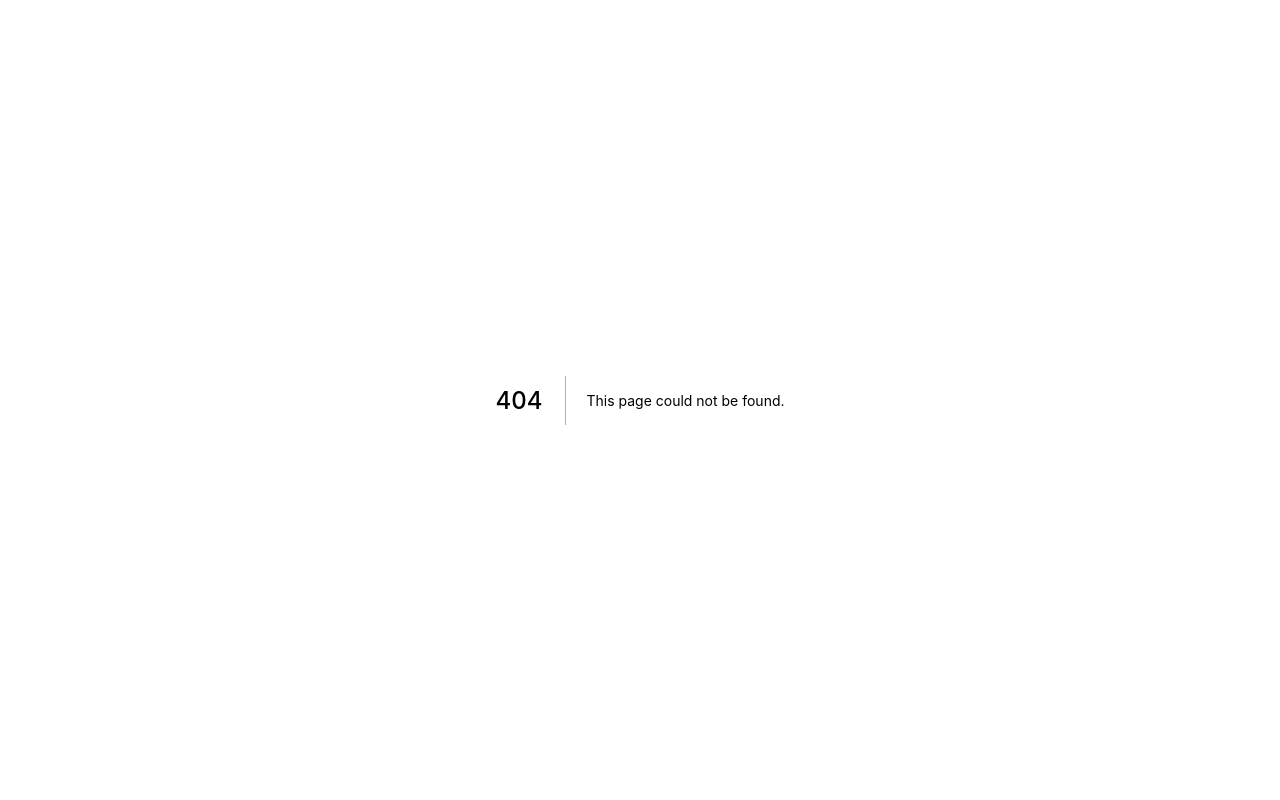
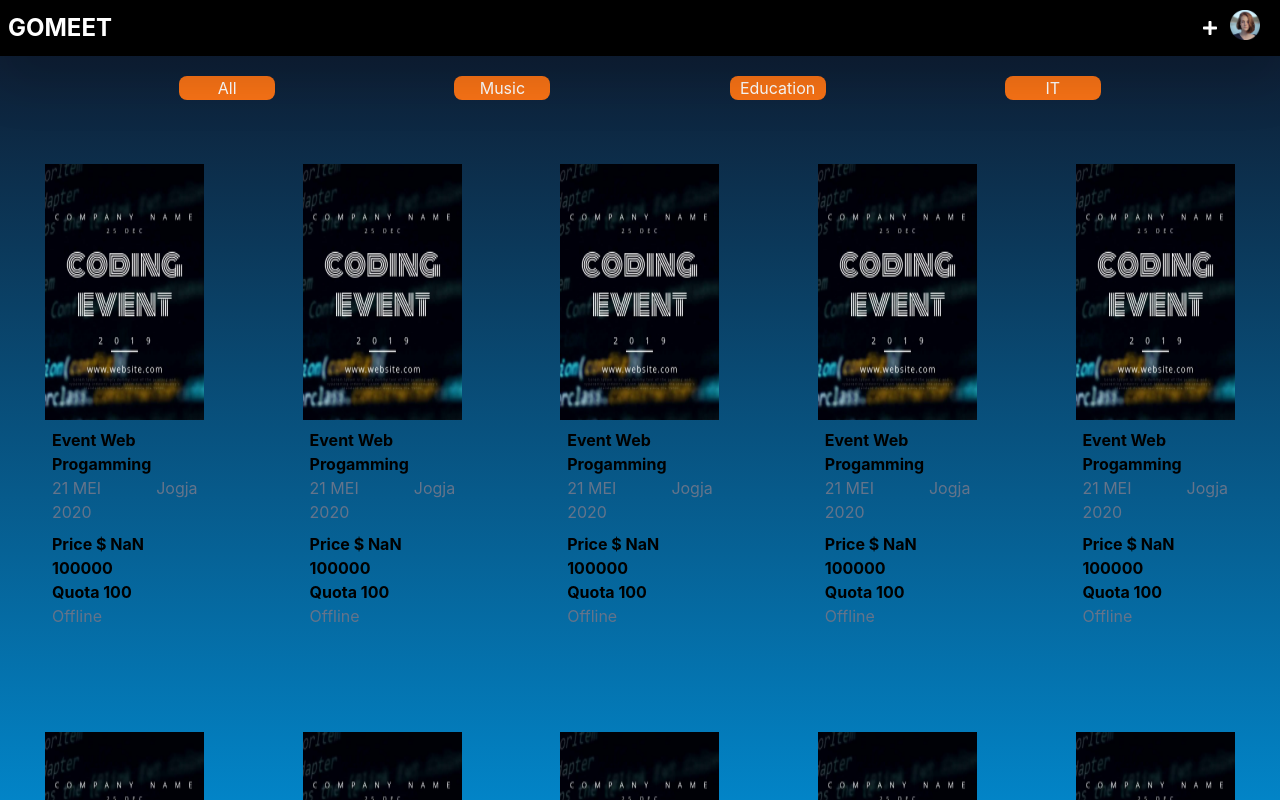
Before and after one commit to wulandaridewi69/Alta-F6-G4-Gomeet, a Next.js app: page /homepage in a window 1280 px wide. Before the commit this address had no page. Built offline with nearby package versions, Linux system fonts and the light colour scheme.

Commit message:
homepage-cards

```diff
--- a/components/Header.jsx
+++ b/components/Header.jsx
@@ -8,7 +8,7 @@ export default function Header() {
   const [token, setToken] = useState(true);
 
   return (
-    <nav className="sticky top-0 w-full px-2 py-2.5 bg-black flex justify-between drop-shadow-2xl">
+    <nav className="sticky top-0 w-full px-2 py-2.5 bg-black flex justify-between drop-shadow-2xl z-10">
       <div className="flex items-center font-bold text-2xl text-white">
         <Link id="to-homepage" href="/">
           GOMEET
--- a/components/Layout.jsx
+++ b/components/Layout.jsx
@@ -4,7 +4,7 @@ import Header from "./Header";
 
 export default function Layout(props) {
   return (
-    <div className="w-full h-screen flex flex-col overflow-auto bg-gradient-to-b from-slate-900 to-sky-600 ">
+    <div className="w-full h-screen flex flex-col overflow-auto bg-gradient-to-b from-slate-900 to-sky-600">
       <Header />
       {props.children}
       <Footer />
--- a/components/cards.jsx
+++ b/components/cards.jsx
@@ -1,50 +1,62 @@
-import React, { Component } from 'react'
-import Poster from '../assets/poster.png'
-import Image from 'next/image'
+import React, { Component } from "react";
+import Poster from "../assets/poster.png";
+import Image from "next/image";
 // import Date from '../components/date'
-
 
 export const CardEvenList = (props) => {
   return (
     <div>
-            <div>
-                <div className='h-64 flex justify-center cursor-pointer' onClick={() => props.goToDetail()}>
+      <div className="max-w-sm border-gray-200 p-11">
+        <div
+          className="h-64 flex justify-center cursor-pointer"
+          onClick={() => props.goToDetail()}
+        >
           <Image src={Poster} className="h-full" alt="" />
         </div>
-                <div className='p-2 pb-0'>
-                    <div className='font-bold'>
-                        {props.title}
+        <div className="flex justify-center">
+          <div className="p-2 pb-0">
+            <div className="font-bold">{props.title} Event Web Progamming</div>
+            <div className="flex">
+              <div className="text-slate-500 mb-2 mr-3">
+                {props.Date} 21 MEI 2020
               </div>
-                    <div className='text-slate-500 mb-2'>
-                        {props.Date}
+              <div className="text-slate-500 mb-2">{props.location} Jogja</div>
             </div>
-                    <div className='text-slate-500 mb-2'>
-                        {props.location}
+            <div className="font-bold flex justify-between">
+              Price {`$ ${parseInt(props.payment).toLocaleString()}`} 100000
             </div>
-                    <div className='font-bold flex justify-between'>
-                        Price {`$ ${(parseInt(props.payment)).toLocaleString()}`}
+            <div className="font-bold flex justify-between">
+              Quota {props.quota} 100
             </div>
-                    <div className='font-bold flex justify-between'>
-                        Quota {props.quota}
+            <div className="text-slate-500 mb-2">
+              Offline {props.statusEvent}{" "}
             </div>
-                    <div className='text-slate-500 mb-2'>
-                        Status {props.statusEvent}
           </div>
         </div>
       </div>
 
       <div>
-                {props.edit &&
-                    <div className='flex my-2 px-2'>
-                        <button className='w-full bg-teal-600  px-4 text-white font-bold rounded' onClick={props.edit}>Edit</button>
+        {props.edit && (
+          <div className="flex my-2 px-2">
+            <button
+              className="w-full bg-teal-600  px-4 text-white font-bold rounded"
+              onClick={props.edit}
+            >
+              Edit
+            </button>
           </div>
-                }
-                {props.delete &&
-                    <div className='flex px-2'>
-                        <button className='w-full bg-red-800  px-4 text-white font-bold rounded' onClick={props.delete}>Delete</button>
+        )}
+        {props.delete && (
+          <div className="flex px-2">
+            <button
+              className="w-full bg-red-800  px-4 text-white font-bold rounded"
+              onClick={props.delete}
+            >
+              Delete
+            </button>
           </div>
-                }
+        )}
       </div>
     </div>
-    )
-}
+  );
+};
--- /dev/null
+++ b/pages/homepage.jsx
@@ -0,0 +1,26 @@
+import React from "react";
+import Layout from "../components/Layout";
+import Category from "../components/Category";
+import { CardEvenList } from "../components/cards";
+
+export default function homepage() {
+  return (
+    <div>
+      <Layout>
+        <Category />
+        <div className="grid grid-cols-5 gap-2 mt-5">
+          <CardEvenList />
+          <CardEvenList />
+          <CardEvenList />
+          <CardEvenList />
+          <CardEvenList />
+          <CardEvenList />
+          <CardEvenList />
+          <CardEvenList />
+          <CardEvenList />
+          <CardEvenList />
+        </div>
+      </Layout>
+    </div>
+  );
+}
--- a/pages/register.jsx
+++ b/pages/register.jsx
@@ -46,7 +46,7 @@ const Register = () => {
       headers: headers,
     };
 
-    const url = "http://event.dwp.my.id/users";
+    const url = "https://altaproject.online/users";
     fetch(url, requestOptions)
       .then((response) => {
         const { data } = response;
```
Lines whose indentation alone changed are shown as unchanged.
